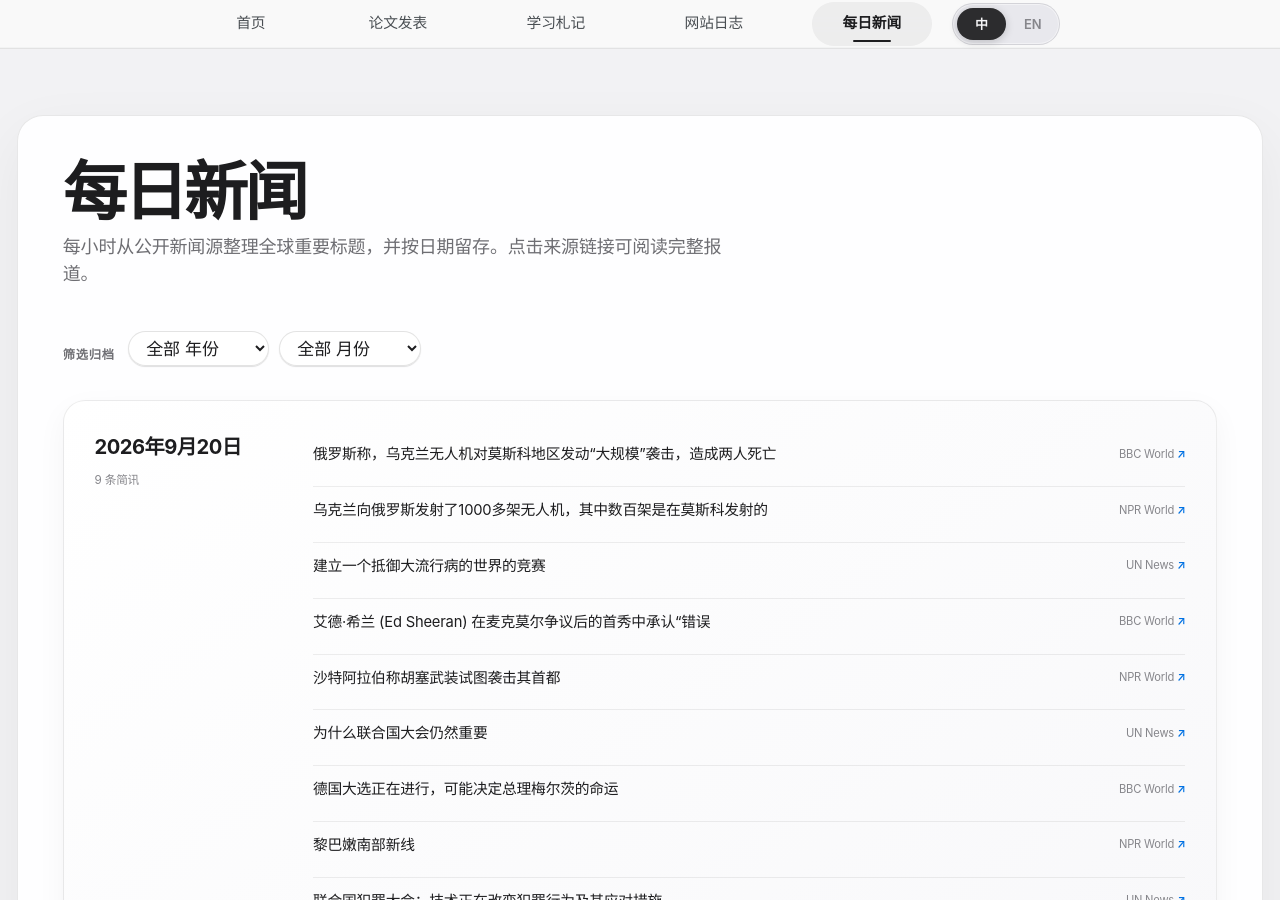
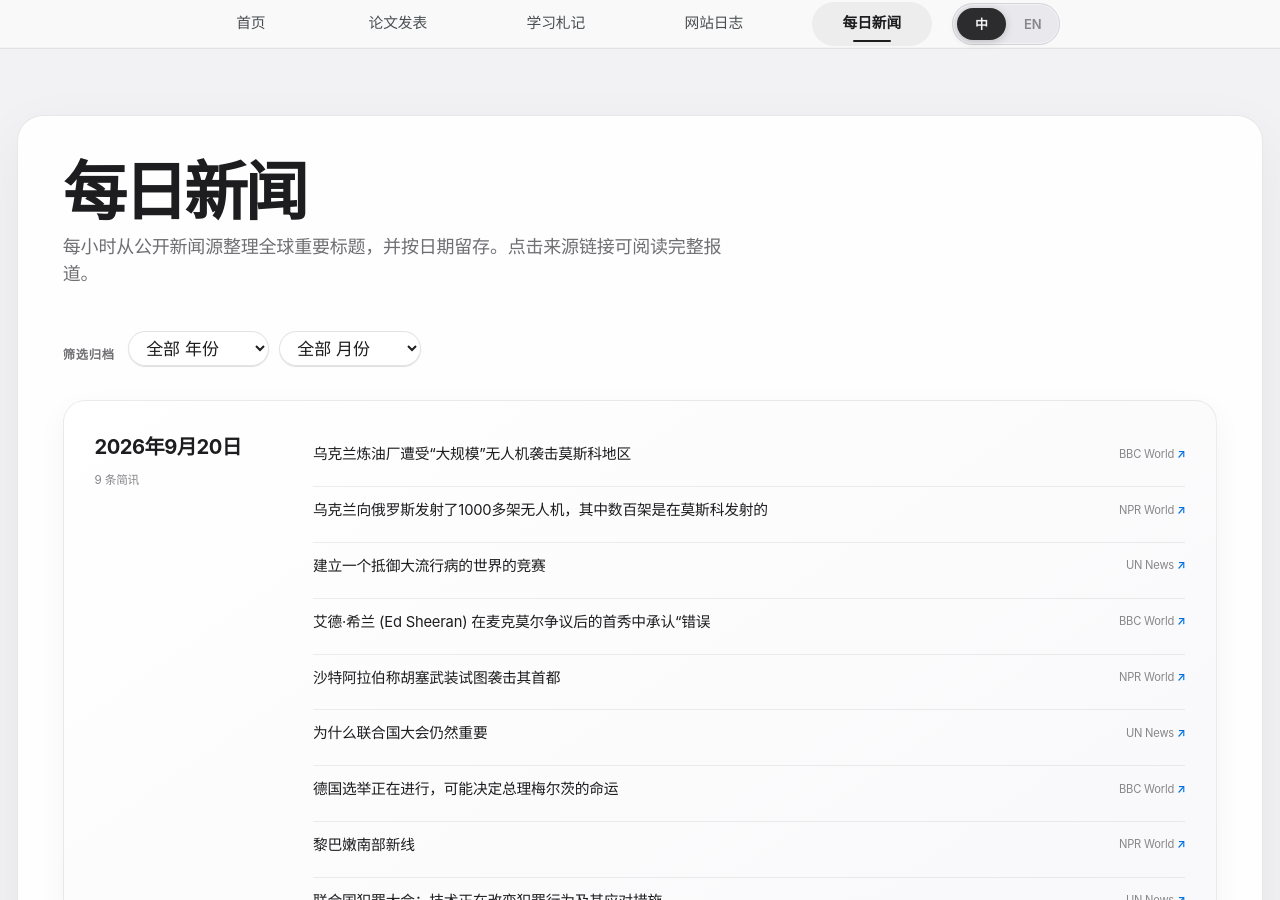
Before and after one commit to HaoxiangLuo/HaoxiangLuo.github.io, a Jekyll site: the page built from _pages/daily-news-zh.html, in a window 1280 px wide and 900 px high. Built offline with Jekyll 4.4.1, drawn with Linux system fonts in a browser that asks for light colours; a style sheet for code colours, icons or effects is not loaded.

Commit message:
Update daily news 2026-09-20

```diff
--- a/_data/daily_news.json
+++ b/_data/daily_news.json
@@ -1,14 +1,14 @@
 {
-  "updated_at": "2026-09-20T18:23:22+08:00",
+  "updated_at": "2026-09-20T19:22:31+08:00",
   "days": [
     {
       "date": "2026-09-20",
       "items": [
         {
-          "title": "Two killed in 'massive' Ukrainian drone attack on Moscow region, Russia says",
+          "title": "'Massive' drone attack on Moscow region sees Ukraine hit oil refinery",
           "source": "BBC World",
           "url": "https://www.bbc.co.uk/news/articles/c34gdjk1ne8yo?at_medium=RSS&at_campaign=rss",
-          "title_zh": "俄罗斯称，乌克兰无人机对莫斯科地区发动“大规模”袭击，造成两人死亡"
+          "title_zh": "乌克兰炼油厂遭受“大规模”无人机袭击莫斯科地区"
         },
         {
           "title": "Ukraine fires over 1,000 drones at Russia, including hundreds launched at Moscow",
@@ -44,7 +44,7 @@
           "title": "German elections under way which could decide fate of Chancellor Merz",
           "source": "BBC World",
           "url": "https://www.bbc.co.uk/news/articles/cme8xj6g2ny7o?at_medium=RSS&at_campaign=rss",
-          "title_zh": "德国大选正在进行，可能决定总理梅尔茨的命运"
+          "title_zh": "德国选举正在进行，可能决定总理梅尔茨的命运"
         },
         {
           "title": "The new lines of southern Lebanon",
```
